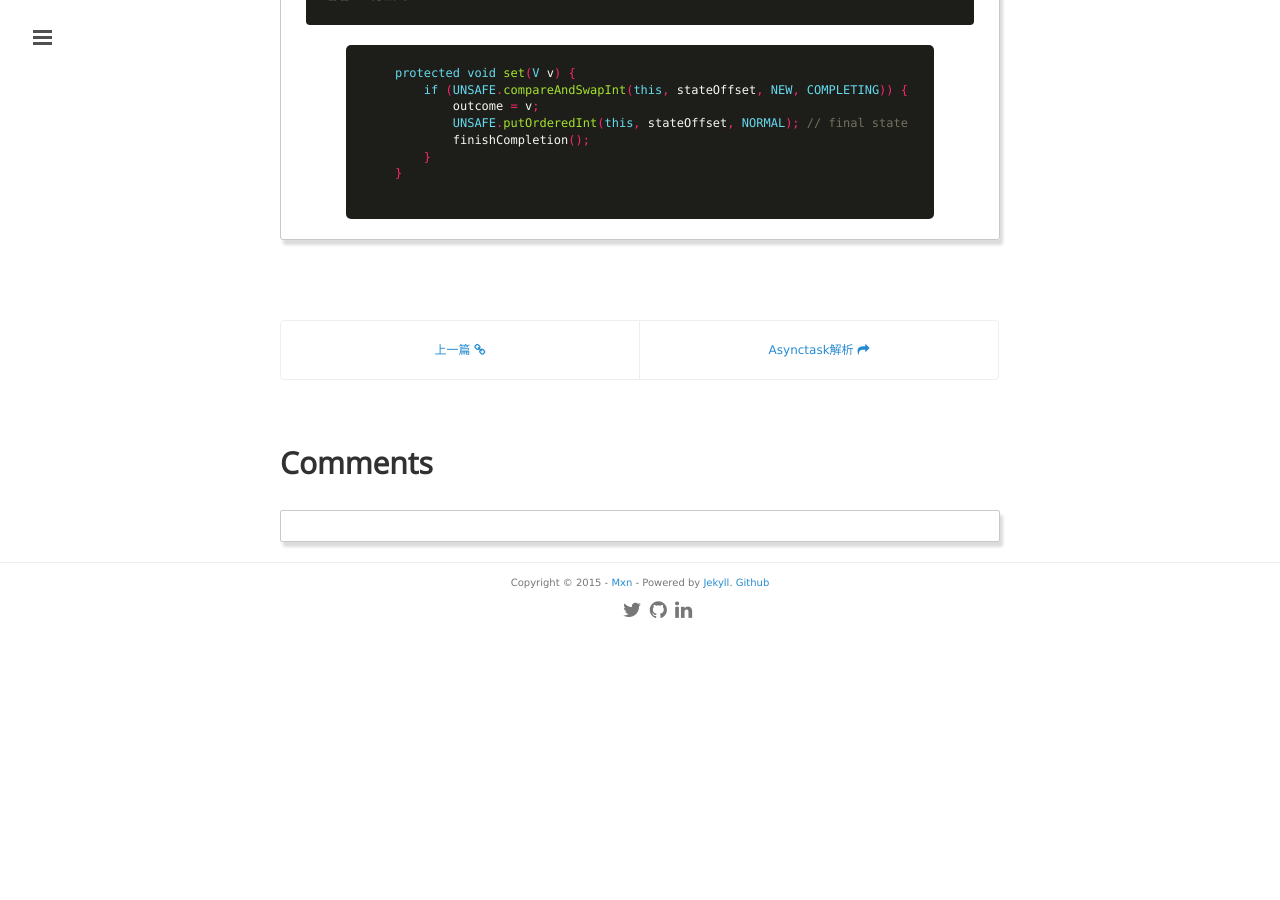
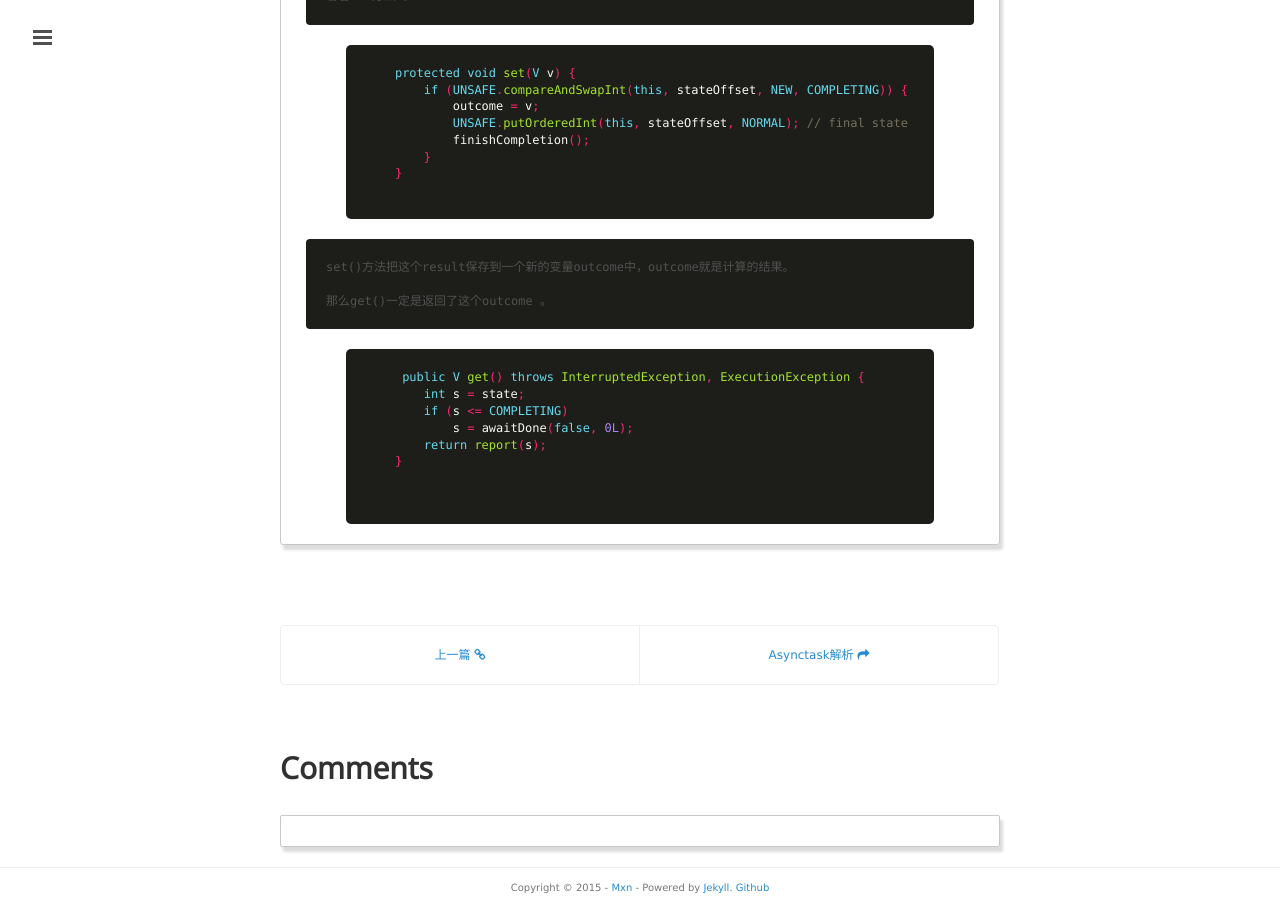
Before and after one commit to mxn21/mxn21.github.io, a Jekyll site: the page built from _posts/2015-6-6-java中future和call的分析.md, in a window 1280 px wide and 900 px high, scrolled down 3809 px. Built offline with Jekyll 4.4.1, drawn with Linux system fonts in a browser that asks for light colours; Markdown is read by kramdown in place of the engine named in the settings; comment, search, counter and statistics services are not loaded; before the commit the page ends 4444 px from its top, so only the background shows below that.

Commit message:
Update 2015-6-6-java中future和call的分析.md

```diff
--- a/_posts/2015-6-6-java中future和call的分析.md
+++ b/_posts/2015-6-6-java中future和call的分析.md
@@ -187,3 +187,16 @@
         }
     }
      {% endhighlight  %}
+
+    set()方法把这个result保存到一个新的变量outcome中，outcome就是计算的结果。
+
+    那么get()一定是返回了这个outcome 。
+     {% highlight java %}
+     public V get() throws InterruptedException, ExecutionException {
+        int s = state;
+        if (s <= COMPLETING)
+            s = awaitDone(false, 0L);
+        return report(s);
+    }
+
+        {% endhighlight  %}
```
